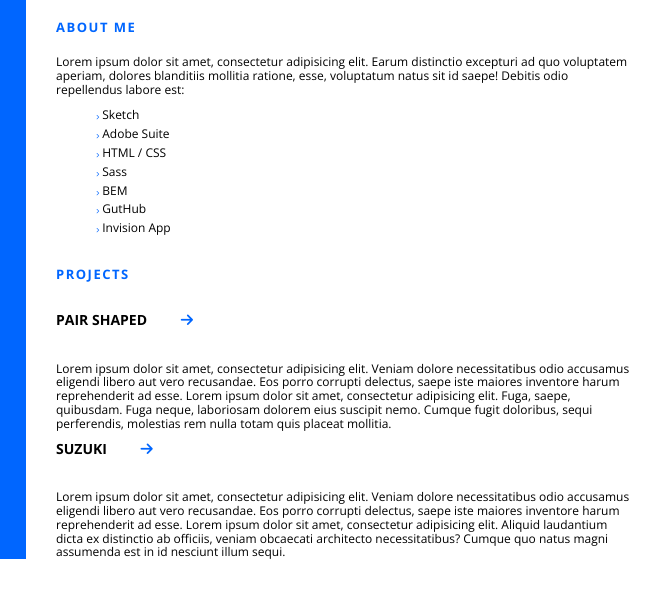
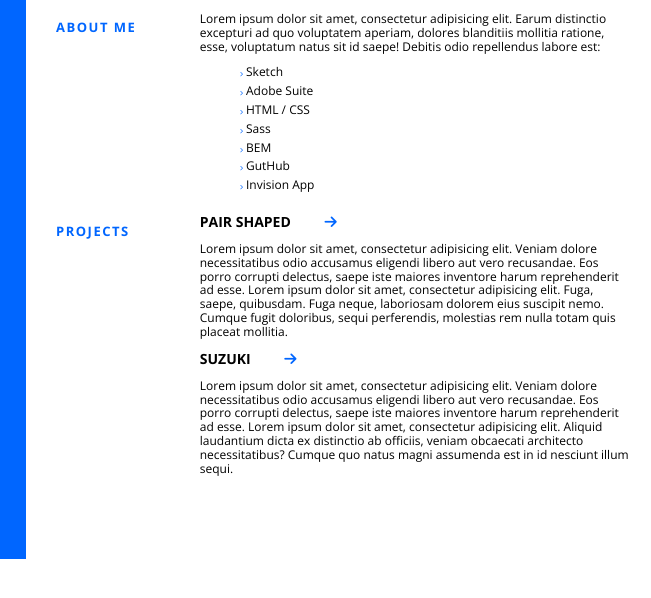
Before and after one commit to sophiakhan/d2-recreate-a-responsive-blog, a website: page index.html in a window 1280 px wide. Shown: the full height of the page, 629-1280 px from the left. Drawn offline with nearby package versions, Linux system fonts and the light colour scheme.

Commit message:
Fixed desktop responsiveness

```diff
--- a/css/global.scss
+++ b/css/global.scss
@@ -14,23 +14,29 @@ $openSans: 'Open Sans', sans-serif;
     box-sizing: border-box;
 }
 
+body, header, .icons, main section {
+    display: flex;
+}
+
+body, header, main section {
+    flex-direction: column;
+}
+
+header, main, main section {
+    flex: 1;
+}
+
 body {
     font-family: $openSans;
     font-size: 12px;
     padding-left: 20px;
     padding-right: 20px;
     display: flex;
-    flex-direction: column;
-}
-
-header,
-main {
-    flex: 1;
 }
 
 //content
 
-.blue-heading {
+section h5 {
     color: $colorBlue;
     font-weight: bold;
     font-size: 13px;
@@ -39,7 +45,7 @@ main {
     margin-bottom: 20px;
 }
 
-.black-heading {
+section h4 {
     color: black;
     font-weight: bold;
     font-size: 14px;
@@ -90,21 +96,16 @@ ul {
 //desktop
 
 @media screen and (min-width: 1024px) {
-    main {
-        display: flex;
-        flex-direction: column;
-        //border: 1px solid red;
+    main section {
+        flex-direction: row;
 
-        .column-2 {
-            flex: 2;
-            float: left;
-           // border: 1px solid darkorchid;
-        }
+            div:first-child {
+                flex: 3;
+            }
 
-        .column-10 {
-            flex: 10;
-           // border: 1px solid hotpink;
-        }
+            div:last-child {
+                flex: 9;
+            }
     }
 
 }
--- a/index.html
+++ b/index.html
@@ -23,7 +23,7 @@
 
             <div class="intro">I'm Cam. User experience designer <span id="amp">&amp;</span> developer.</div>
 
-            <button type="submit">Let's Grab a Coffee. <i class="fa fa-arrow-right" aria-hidden="true"></i></button>
+            <div><button type="submit">Let's Grab a Coffee. <i class="fa fa-arrow-right" aria-hidden="true"></i></button></div>
 
 
             <div class="icons">
@@ -45,8 +45,10 @@
 
 
     <main>
-            <div class="blue-heading column-2">ABOUT ME</div>
-            <div class="black-header column-10">Lorem ipsum dolor sit amet, consectetur adipisicing elit. Earum distinctio excepturi ad quo voluptatem aperiam, dolores blanditiis mollitia ratione, esse, voluptatum natus sit id saepe! Debitis odio repellendus labore est:
+        <section>
+            <div><h5>ABOUT ME</h5></div>
+            <div>
+                <p>Lorem ipsum dolor sit amet, consectetur adipisicing elit. Earum distinctio excepturi ad quo voluptatem aperiam, dolores blanditiis mollitia ratione, esse, voluptatum natus sit id saepe! Debitis odio repellendus labore est:</p>
                 <ul class="ul-list">
                     <li> <i class="fa fa-chevron-right" aria-hidden="true"></i> Sketch </li>
                     <li> <i class="fa fa-chevron-right" aria-hidden="true"></i> Adobe Suite </li>
@@ -55,13 +57,20 @@
                     <li> <i class="fa fa-chevron-right" aria-hidden="true"></i> BEM </li>
                     <li> <i class="fa fa-chevron-right" aria-hidden="true"></i> GutHub </li>
                     <li> <i class="fa fa-chevron-right" aria-hidden="true"></i> Invision App </li>
-            </ul></div>
+                </ul>
+            </div>
+        </section>
 
-        <div class="blue-heading column-2">PROJECTS</div>
-            <div class="black-heading column-10">PAIR SHAPED <i class="fa fa-arrow-right" aria-hidden="true"></i></div>
-                <div class="body-content column-10">Lorem ipsum dolor sit amet, consectetur adipisicing elit. Veniam dolore necessitatibus odio accusamus eligendi libero aut vero recusandae. Eos porro corrupti delectus, saepe iste maiores inventore harum reprehenderit ad esse. Lorem ipsum dolor sit amet, consectetur adipisicing elit. Fuga, saepe, quibusdam. Fuga neque, laboriosam dolorem eius suscipit nemo. Cumque fugit doloribus, sequi perferendis, molestias rem nulla totam quis placeat mollitia.</div>
-            <div class="black-heading column-10">SUZUKI <i class="fa fa-arrow-right" aria-hidden="true"></i></div>
-                <div class="body-content column-10">Lorem ipsum dolor sit amet, consectetur adipisicing elit. Veniam dolore necessitatibus odio accusamus eligendi libero aut vero recusandae. Eos porro corrupti delectus, saepe iste maiores inventore harum reprehenderit ad esse. Lorem ipsum dolor sit amet, consectetur adipisicing elit. Aliquid laudantium dicta ex distinctio ab officiis, veniam obcaecati architecto necessitatibus? Cumque quo natus magni assumenda est in id nesciunt illum sequi.</div>
+        <section>
+            <div><h5>PROJECTS</h5></div>
+            <div>
+                <h4>PAIR SHAPED <i class="fa fa-arrow-right" aria-hidden="true"></i></h4>
+                <p>Lorem ipsum dolor sit amet, consectetur adipisicing elit. Veniam dolore necessitatibus odio accusamus eligendi libero aut vero recusandae. Eos porro corrupti delectus, saepe iste maiores inventore harum reprehenderit ad esse. Lorem ipsum dolor sit amet, consectetur adipisicing elit. Fuga, saepe, quibusdam. Fuga neque, laboriosam dolorem eius suscipit nemo. Cumque fugit doloribus, sequi perferendis, molestias rem nulla totam quis placeat mollitia.</p>
+
+                <h4>SUZUKI <i class="fa fa-arrow-right" aria-hidden="true"></i></h4>
+                <p>Lorem ipsum dolor sit amet, consectetur adipisicing elit. Veniam dolore necessitatibus odio accusamus eligendi libero aut vero recusandae. Eos porro corrupti delectus, saepe iste maiores inventore harum reprehenderit ad esse. Lorem ipsum dolor sit amet, consectetur adipisicing elit. Aliquid laudantium dicta ex distinctio ab officiis, veniam obcaecati architecto necessitatibus? Cumque quo natus magni assumenda est in id nesciunt illum sequi.</p>
+            </div>
+        </section>
     </main>
 
 
```
Also changed, not shown: lecture-correct/index.html (added, +67 -0 lines), css/_header.scss (line endings or trailing spaces), css/global.css, lecture-correct/css/global.css (added). Lines whose indentation alone changed are shown as unchanged.
